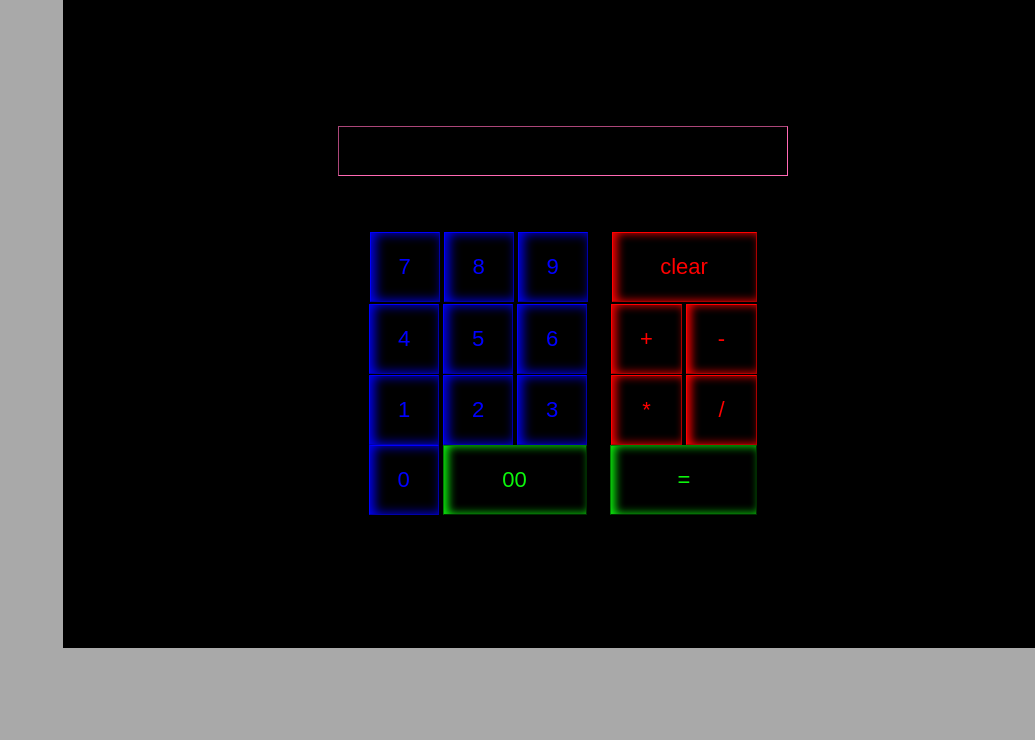
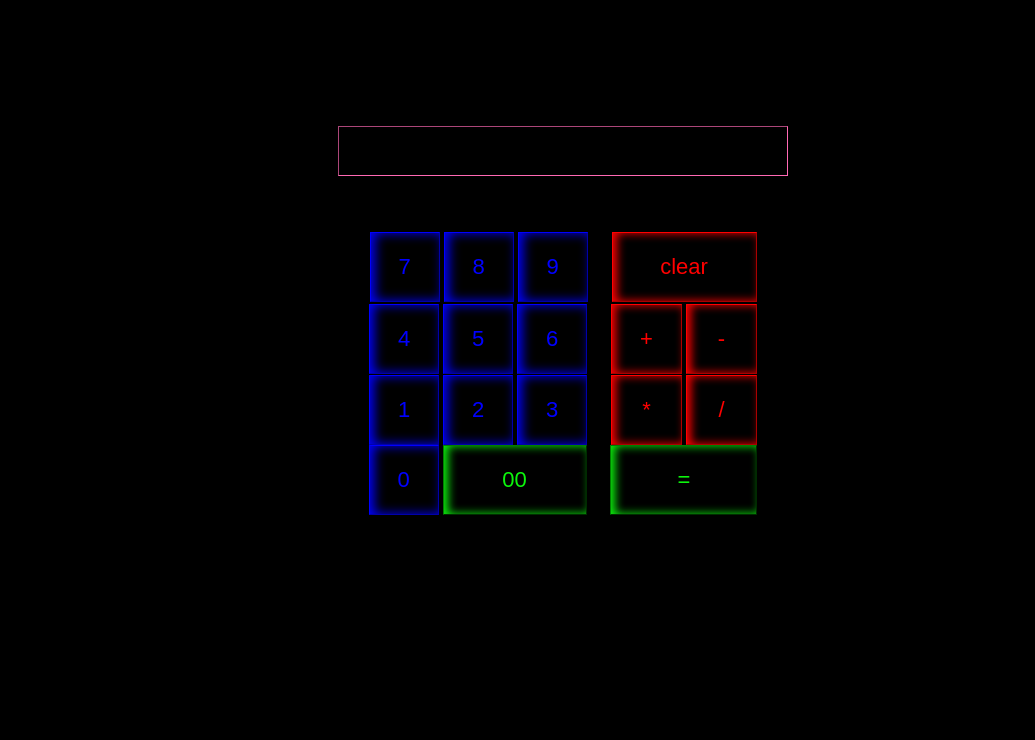
Before and after one commit to Satyam101/Zen, a plain HTML site: page week3/Calculator-task/calculator.html in a window 1280 px wide. Shown: the part 60-800 px from the top of the page, without its empty margins (245-1280 px from the left). Drawn offline with Linux system fonts and the light colour scheme.

Commit message:
initial commit123

```diff
--- a/week3/Calculator-task/calculator.html
+++ b/week3/Calculator-task/calculator.html
@@ -120,7 +120,7 @@ text-align: center;
 }
     </style>
 </head>
-<body style="background-color: darkgray;">
+<body style="background-color: black">
     <div class="container">
 
     <h1 id="heading">CALCULATOR</h1>
```
